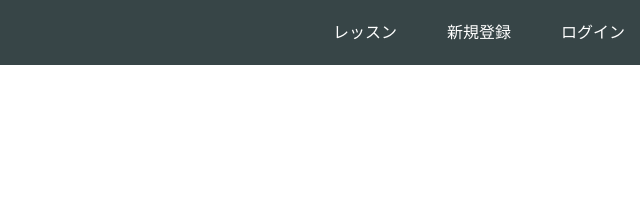
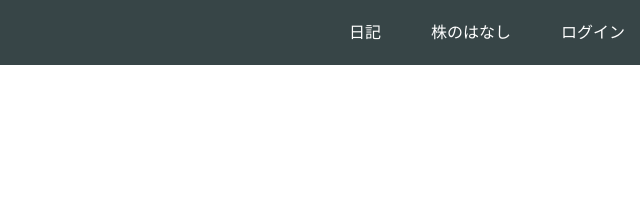
Before and after one commit to KUU-papa/KUU-papa-no-page, a plain HTML site: page index.html in a window 1280 px wide. Shown: the top 207 px of the page, 640-1280 px from the left. Drawn offline with Linux system fonts and the light colour scheme.

Commit message:
Update index.html

```diff
--- a/index.html
+++ b/index.html
@@ -3,7 +3,7 @@
 <head>
   <meta charset="utf-8">
   <meta name="viewport" content="width=device-width, initial-scale=1.0">
-  <title>Progate</title>
+  <title>くうパパのページ</title>
   <link href="https://maxcdn.bootstrapcdn.com/font-awesome/4.7.0/css/font-awesome.min.css" rel="stylesheet" integrity="sha384-wvfXpqpZZVQGK6TAh5PVlGOfQNHSoD2xbE+QkPxCAFlNEevoEH3Sl0sibVcOQVnN" crossorigin="anonymous">
   <link rel="stylesheet" type="text/css" href="stylesheet.css">
 </head>
@@ -15,8 +15,8 @@
       </div>
       <span class="fa fa-bars menu-icon"></span>
       <div class="header-right">
-        <a href="#">レッスン</a>
-        <a href="#">新規登録</a>
+        <a href="#">日記</a>
+        <a href="#">株のはなし</a>
         <a href="#" class="login">ログイン</a>
       </div>
     </div>
```
